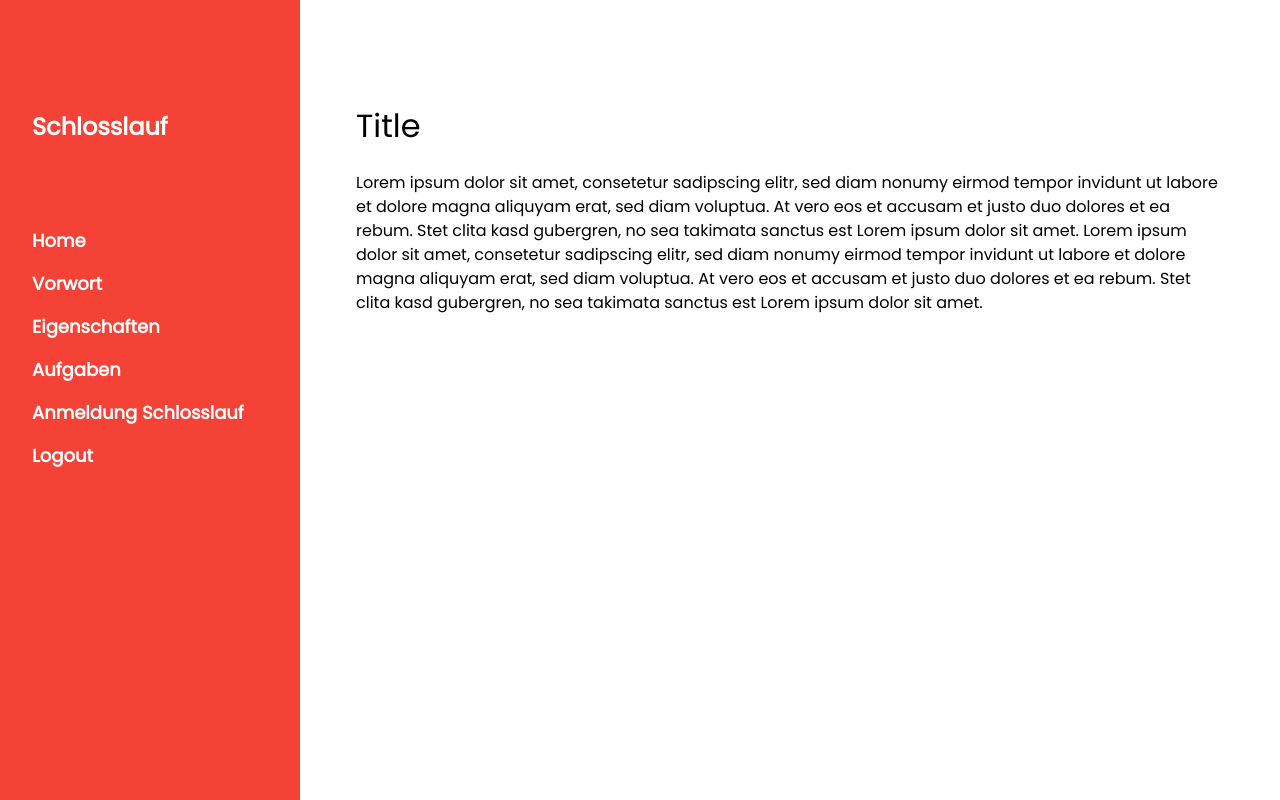
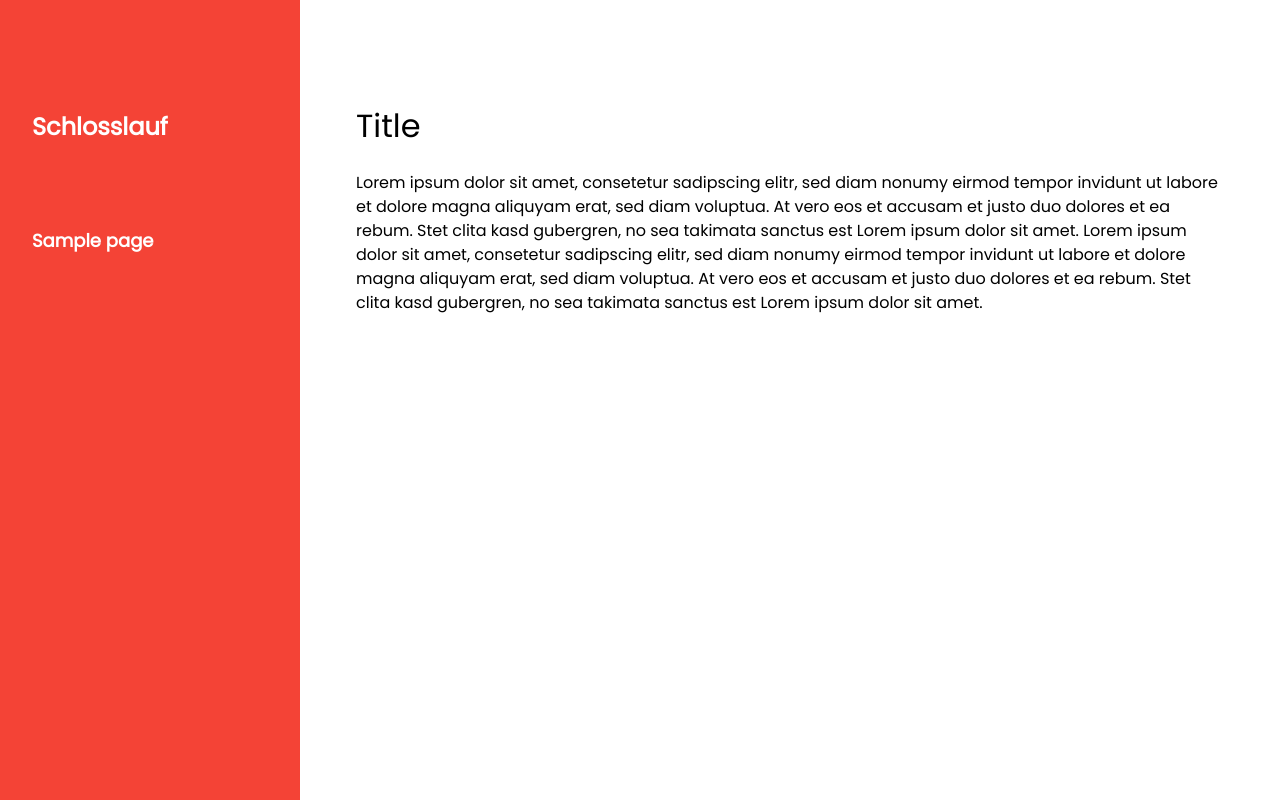
Before and after one commit to ConsoleArgonaut/Castle-Run-Website, a PHP site: page /index.php in a window 1280 px wide. Run offline with PHP 8.4, Linux system fonts and the light colour scheme; the visitor is signed in with stand-in values (Sample User, id 1); tables that the repository leaves empty hold one stand-in row (values such as "Sample post"); some libraries are stand-ins or nearby versions.

Commit message:
Writes sidebar from db

```diff
--- a/www/assets/include/pageManager.php
+++ b/www/assets/include/pageManager.php
@@ -5,12 +5,15 @@
         $isLoggedIn = isLoggedIn();
 
         if ($isLoggedIn == true) {
-            echo '<a href="?siteId=1" onclick="w3_close()" class="w3-bar-item w3-button w3-hover-white">Home</a>';
-            echo '<a href="?siteId=2" onclick="w3_close()" class="w3-bar-item w3-button w3-hover-white">Vorwort</a>';
-            echo '<a href="?siteId=3" onclick="w3_close()" class="w3-bar-item w3-button w3-hover-white">Eigenschaften</a>';
-            echo '<a href="?siteId=4" onclick="w3_close()" class="w3-bar-item w3-button w3-hover-white">Aufgaben</a>';
-            echo '<a href="?siteId=5" onclick="w3_close()" class="w3-bar-item w3-button w3-hover-white">Anmeldung Schlosslauf</a>';
-            echo '<a href="?siteId=6" onclick="w3_close()" class="w3-bar-item w3-button w3-hover-white">Logout</a>';
+
+            foreach (getTitles() as $title) {
+               // echo print_r($title);
+                echo '<a href="?siteId=';
+                echo  $title['id'];
+                echo '" onclick="w3_close()" class="w3-bar-item w3-button w3-hover-white">';
+                echo $title['title'];
+                echo '</a>';
+            }
         } else {
             echo '<a href="#" onclick="w3_close()" class="w3-bar-item w3-button w3-hover-white">Login</a>';
         }
```
